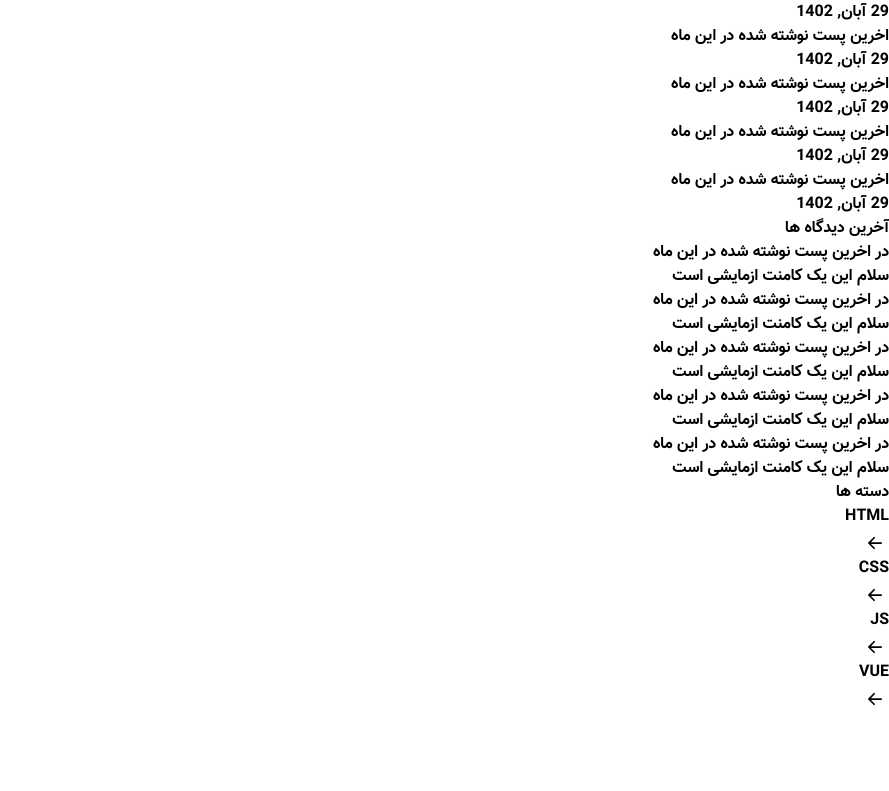
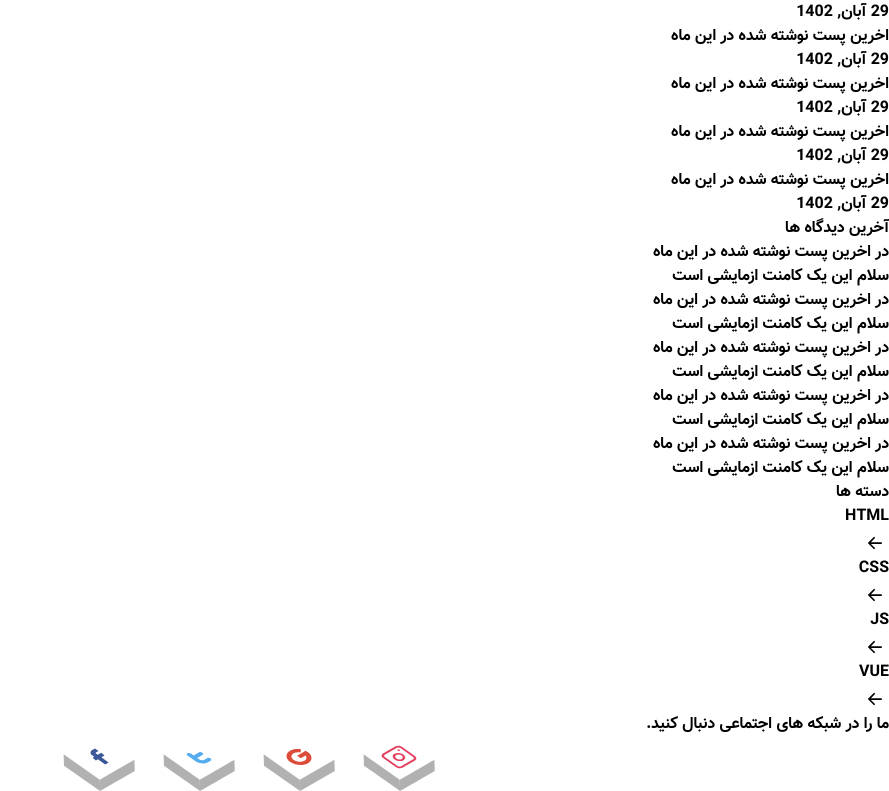
Before and after one commit to Milaadmg023/my-blog, a React (Vite) app: page / in a window 1280 px wide. Shown: the part 3574-4365 px from the top of the page, without its empty margins (391-1280 px from the left). Before the commit the page ends 4287 px from the top, so only its background shows below. Built offline with nearby package versions, Linux system fonts and the light colour scheme.

Commit message:
socials : component created & updated

```diff
--- a/src/App.css
+++ b/src/App.css
@@ -11,3 +11,133 @@
 body {
   font-family: Vazir;
 }
+
+.social {
+  margin: 0;
+  list-style: none;
+  padding-left: 0;
+  display: flex;
+  justify-content: center;
+  align-items: center;
+  height: 100%;
+}
+
+.social .social-item {
+  margin: 0 30px;
+  width: 40px;
+  height: 40px;
+  display: flex;
+  justify-content: center;
+  align-items: center;
+}
+
+.social .social-item .social-link {
+  position: relative;
+  width: 100%;
+  height: 100%;
+  display: flex;
+  justify-content: center;
+  align-items: center;
+  background: #fff;
+  text-align: center;
+  transform: perspective(1000px) rotate(-30deg) skew(25deg)
+    translate(0, 0);
+  transition: all 0.4s ease;
+}
+
+.social .social-item .social-link::before {
+  content: "";
+  position: absolute;
+  top: 5px;
+  left: -10px;
+  height: 100%;
+  width: 10px;
+  background: #b1b1b1;
+  transition: all 0.4s ease;
+  transform: rotate(0deg) skewY(-45deg);
+}
+
+.social .social-item .social-link::after {
+  content: "";
+  position: absolute;
+  top: 40px;
+  left: -5px;
+  height: 10px;
+  width: 100%;
+  background: #b1b1b1;
+  transition: all 0.4s ease;
+  transform: rotate(0deg) skewX(-45deg);
+}
+
+.social .social-item .social-link:hover {
+  transform: perspective(1000px) rotate(-30deg) skew(25deg) translate(5px, -5px);
+  box-shadow: -20px 20px 10px rgba(0, 0, 0, 0.5);
+}
+
+.social .social-item:nth-child(1) a {
+  color: #3b5999;
+}
+
+.social .social-item:nth-child(1):hover a {
+  background: #3b5999;
+}
+
+.social .social-item:nth-child(1):hover a::before {
+  background: #3b5999;
+}
+
+.social .social-item:nth-child(1):hover a::after {
+  background: #3b5999;
+}
+
+.social .social-item:nth-child(2) a {
+  color: #55acee;
+}
+
+.social .social-item:nth-child(2):hover a {
+  background: #55acee;
+}
+
+.social .social-item:nth-child(2):hover a::before {
+  background: #55acee;
+}
+
+.social .social-item:nth-child(2):hover a::after {
+  background: #55acee;
+}
+
+.social .social-item:nth-child(3) a {
+  color: #dd4b39;
+}
+
+.social .social-item:nth-child(3):hover a {
+  background: #dd4b39;
+}
+
+.social .social-item:nth-child(3):hover a::before {
+  background: #dd4b39;
+}
+
+.social .social-item:nth-child(3):hover a::after {
+  background: #dd4b39;
+}
+
+.social .social-item:nth-child(4) a {
+  color: #e4405f;
+}
+
+.social .social-item:nth-child(4):hover a {
+  background: #e4405f;
+}
+
+.social .social-item:nth-child(4):hover a::before {
+  background: #e4405f;
+}
+
+.social .social-item:nth-child(4):hover a::after {
+  background: #e4405f;
+}
+
+.social .social-item .social-link:hover {
+  color: #ffffff;
+}
--- a/src/Components/AllPosts.jsx
+++ b/src/Components/AllPosts.jsx
@@ -81,7 +81,7 @@ function AllPosts() {
             </div>
             <div className="flex justify-center my-3">
               <Link to={`post/${item.id}`}>
-                <button class="cursor-pointer uppercase bg-white px-4 py-2 active:translate-x-0.5 active:translate-y-0.5 hover:shadow-[0.5rem_0.5rem_#F44336,-0.5rem_-0.5rem_#00BCD4] transition">
+                <button className="cursor-pointer uppercase bg-white px-4 py-2 active:translate-x-0.5 active:translate-y-0.5 hover:shadow-[0.5rem_0.5rem_#F44336,-0.5rem_-0.5rem_#00BCD4] transition">
                   مشاهده پست
                 </button>
               </Link>
--- /dev/null
+++ b/src/Components/Socials.jsx
@@ -0,0 +1,91 @@
+import React from "react";
+
+function Socials() {
+  return (
+    <>
+      <h2 dir="rtl" className="text-center text-lg">ما را در شبکه های اجتماعی دنبال کنید.</h2>
+      <ul className="social">
+        <li className="social-item">
+          <a className="social-link" href="/">
+            <svg
+              fill="none"
+              height="24"
+              viewBox="0 0 24 24"
+              width="24"
+              xmlns="http://www.w3.org/2000/svg"
+            >
+              <path
+                d="M9.19795 21.5H13.198V13.4901H16.8021L17.198 9.50977H13.198V7.5C13.198 6.94772 13.6457 6.5 14.198 6.5H17.198V2.5H14.198C11.4365 2.5 9.19795 4.73858 9.19795 7.5V9.50977H7.19795L6.80206 13.4901H9.19795V21.5Z"
+                fill="currentColor"
+              />
+            </svg>
+          </a>
+        </li>
+        <li className="social-item">
+          <a className="social-link" href="/">
+            <svg
+              fill="none"
+              height="24"
+              viewBox="0 0 24 24"
+              width="24"
+              xmlns="http://www.w3.org/2000/svg"
+            >
+              <path
+                clipRule="evenodd"
+                d="M8 3C9.10457 3 10 3.89543 10 5V8H16C17.1046 8 18 8.89543 18 10C18 11.1046 17.1046 12 16 12H10V14C10 15.6569 11.3431 17 13 17H16C17.1046 17 18 17.8954 18 19C18 20.1046 17.1046 21 16 21H13C9.13401 21 6 17.866 6 14V5C6 3.89543 6.89543 3 8 3Z"
+                fill="currentColor"
+                fillRule="evenodd"
+              />
+            </svg>
+          </a>
+        </li>
+        <li className="social-item">
+          <a className="social-link" href="/">
+            <svg
+              fill="none"
+              height="24"
+              viewBox="0 0 24 24"
+              width="24"
+              xmlns="http://www.w3.org/2000/svg"
+            >
+              <path
+                d="M6 12C6 15.3137 8.68629 18 12 18C14.6124 18 16.8349 16.3304 17.6586 14H12V10H21.8047V14H21.8C20.8734 18.5645 16.8379 22 12 22C6.47715 22 2 17.5228 2 12C2 6.47715 6.47715 2 12 2C15.445 2 18.4831 3.742 20.2815 6.39318L17.0039 8.68815C15.9296 7.06812 14.0895 6 12 6C8.68629 6 6 8.68629 6 12Z"
+                fill="currentColor"
+              />
+            </svg>
+          </a>
+        </li>
+        <li className="social-item">
+          <a className="social-link" href="/">
+            <svg
+              fill="none"
+              height="24"
+              viewBox="0 0 24 24"
+              width="24"
+              xmlns="http://www.w3.org/2000/svg"
+            >
+              <path
+                clipRule="evenodd"
+                d="M12 7C9.23858 7 7 9.23858 7 12C7 14.7614 9.23858 17 12 17C14.7614 17 17 14.7614 17 12C17 9.23858 14.7614 7 12 7ZM9 12C9 13.6569 10.3431 15 12 15C13.6569 15 15 13.6569 15 12C15 10.3431 13.6569 9 12 9C10.3431 9 9 10.3431 9 12Z"
+                fill="currentColor"
+                fillRule="evenodd"
+              />
+              <path
+                d="M18 5C17.4477 5 17 5.44772 17 6C17 6.55228 17.4477 7 18 7C18.5523 7 19 6.55228 19 6C19 5.44772 18.5523 5 18 5Z"
+                fill="currentColor"
+              />
+              <path
+                clipRule="evenodd"
+                d="M5 1C2.79086 1 1 2.79086 1 5V19C1 21.2091 2.79086 23 5 23H19C21.2091 23 23 21.2091 23 19V5C23 2.79086 21.2091 1 19 1H5ZM19 3H5C3.89543 3 3 3.89543 3 5V19C3 20.1046 3.89543 21 5 21H19C20.1046 21 21 20.1046 21 19V5C21 3.89543 20.1046 3 19 3Z"
+                fill="currentColor"
+                fillRule="evenodd"
+              />
+            </svg>
+          </a>
+        </li>
+      </ul>
+    </>
+  );
+}
+
+export default Socials;
--- a/src/Pages/Home.jsx
+++ b/src/Pages/Home.jsx
@@ -5,6 +5,7 @@ import LatestPosts from './../Components/LatestPosts';
 import SearchBar from '../Components/SearchBar';
 import LastComments from '../Components/LastComments';
 import Tags from '../Components/Tags';
+import Socials from '../Components/Socials';
 
 function Home() {
   return (
@@ -22,6 +23,9 @@ function Home() {
         <Tags/>
       </div>
     </div>
+    <div className='my-4'>
+      <Socials/>
+    </div>
     </>
   )
 }
```
